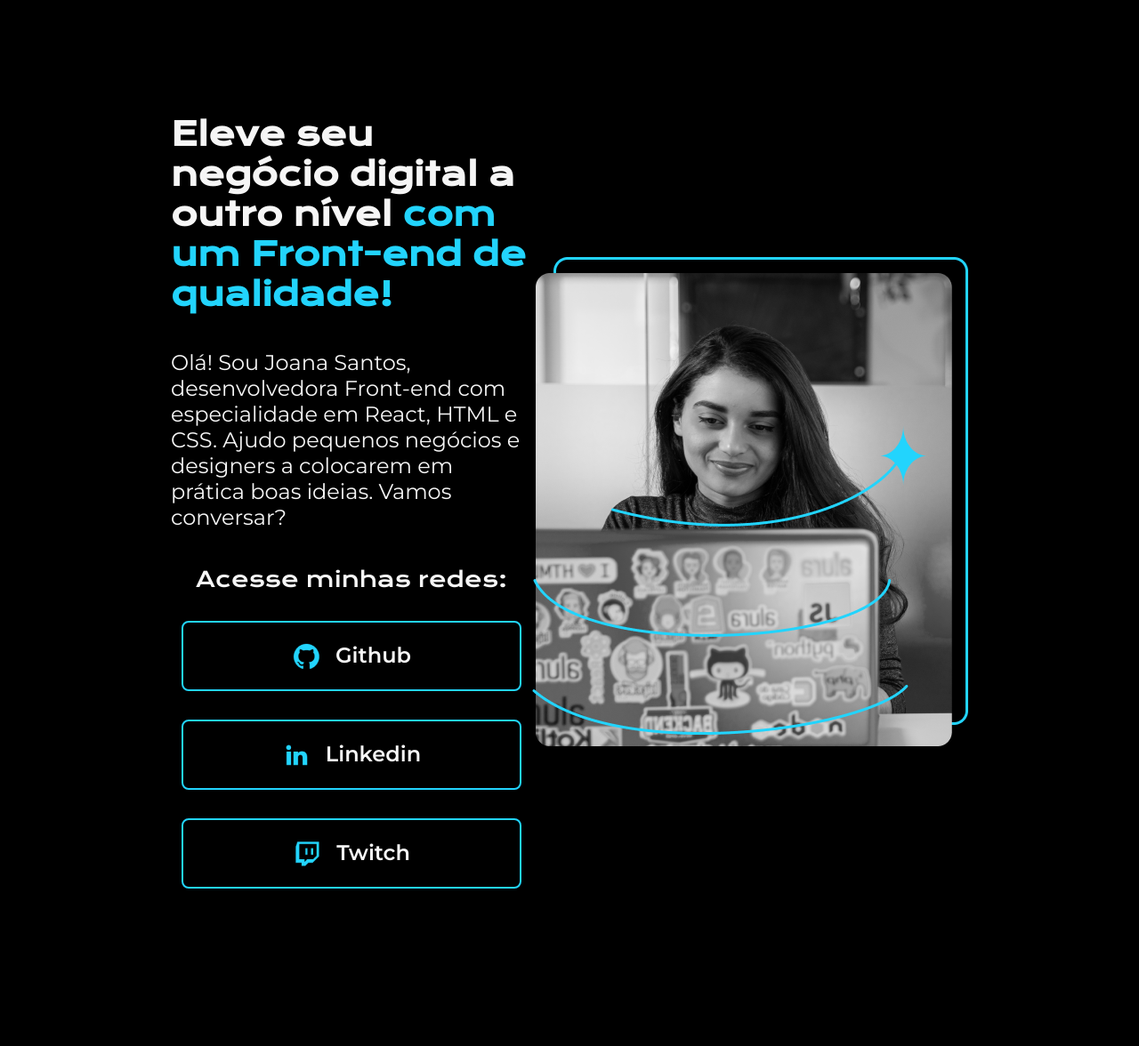
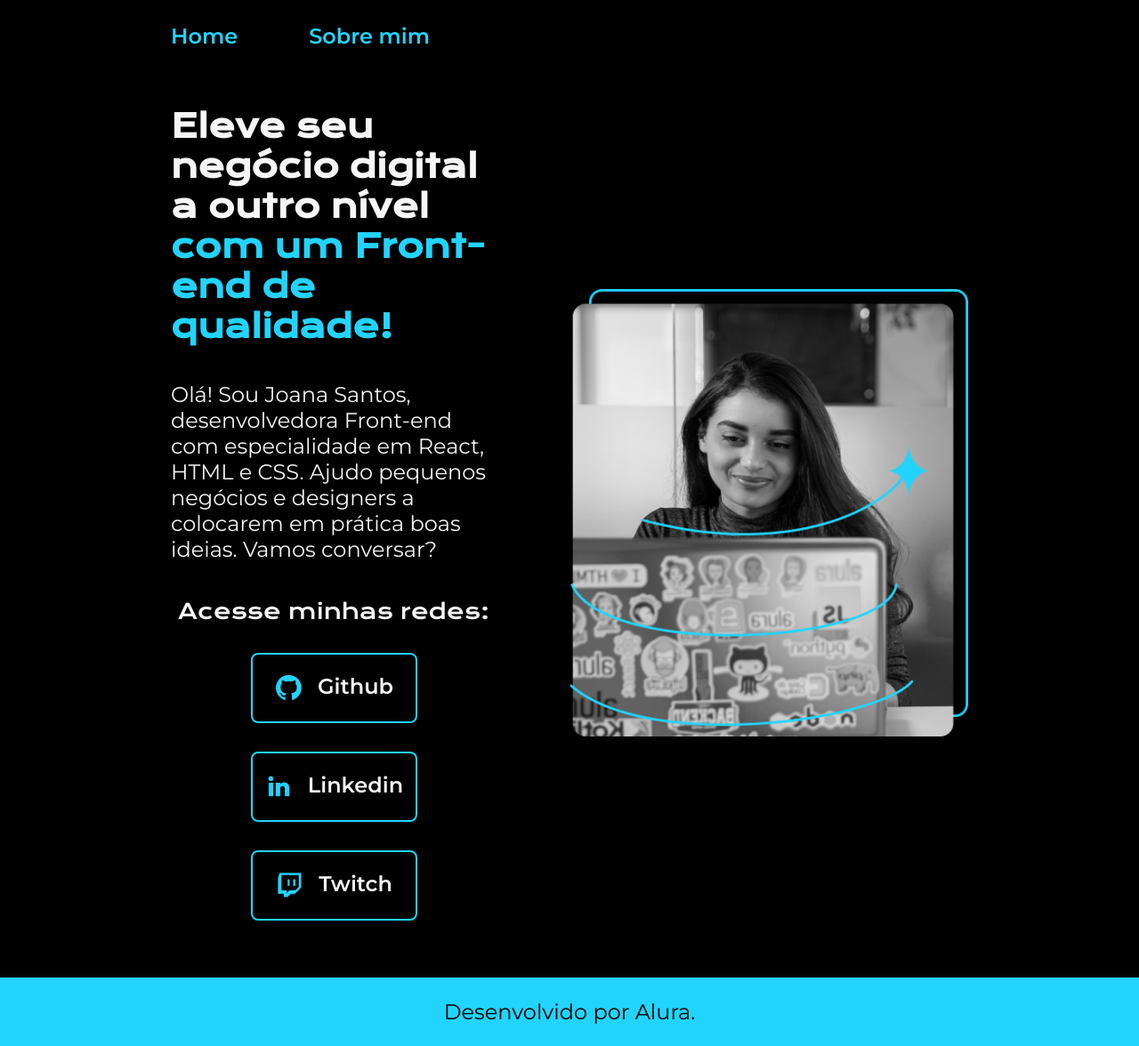
Before and after one commit to luana-lima23/Portifolio, a plain HTML site: page index.html in a window 1280 px wide. Shown: the whole page at 89% size. Before the commit the page ends 999 px from the top, so only its background shows below. Drawn offline with nearby package versions, Linux system fonts and the light colour scheme.

Commit message:
Add files via upload

```diff
--- a/index.html
+++ b/index.html
@@ -7,7 +7,12 @@
     <link rel="stylesheet" href="style.css">
 </head>
 <body>
-    <header></header>
+    <header class="cabecalho">
+      <nav class="cabecalho__menu">
+        <a class="cabecalho__menu__link" href="index.html">Home</a>
+        <a class="cabecalho__menu__link" href="about.html">Sobre mim</a>
+      </nav>
+    </header>
     <main class="apresentacao">
         <section class="apresentacao__conteudo">
             <h1 class="apresentacao__conteudo__titulo">Eleve seu negócio digital a outro nível <strong class= "titulo-destaque">
@@ -17,23 +22,24 @@
             ideias. Vamos conversar?</p>
             <div class="apresentacao__links">
                 <h2 class="apresentacao__links__subtitulo">Acesse minhas redes:</h2>
-                <a class="apresentacao__links__link" href="https://github.com/">
+                <a class="apresentacao__links__navegacao" href="https://github.com/">
                     <img src="./assets/github.png" >
                     Github
                 </a>
-                <a class="apresentacao__links__link" href="https://www.linkedin.com/">
+                <a class="apresentacao__links__navegacao" href="https://www.linkedin.com/">
                     <img src="./assets/linkedin.png" >
                     Linkedin
                 </a>
-                <a class="apresentacao__links__link" href="https://www.twitch.tv/">
+                <a class="apresentacao__links__navegacao" href="https://www.twitch.tv/">
                     <img src="./assets/twitch.png" >
                     Twitch
                 </a>
             </div>
         </section>
-    <img src="./assets/Imagem.png" alt="foto da desenvolvedora">
-
+    <img class="apresentacao__imagem" src="./assets/Imagem.png" alt="foto da desenvolvedora">
     </main>
-    <footer></footer>
+    <footer class="rodape">
+        <p>Desenvolvido por Alura.</p>
+    </footer>
 </body>
 </html>
--- a/style.css
+++ b/style.css
@@ -1,4 +1,14 @@
 @import url('https://fonts.googleapis.com/css2?family=Krona+One&family=Montserrat:wght@400;600&display=swap');
+
+:root {
+    --cor-primaria: #000000;
+    --cor-secundaria: #F6F6F6;
+    --cor-terciaria: #22D4FD;
+    --cor-hover: #272727;
+
+    --fonte-primaria: 'Krona One', sans-serif;
+    --fonte-secundaria: 'Montserrat', sans-serif;
+}
 
 * {
     margin: 0;
@@ -6,26 +16,39 @@
 }
 
 body {
-    height: 100vh;
     box-sizing: border-box;
-    background-color: black;
-    color: #F6F6F6;
+    background-color: var(--cor-primaria);
+    color: var(--cor-secundaria);
 
 }
 
-.titulo-destaque {
-    color: #22D4FD;
+.cabecalho {
+    padding: 2% 0% 0% 15%;
+}
+
+.cabecalho__menu {
+    display: flex;
+    gap: 80px;
+}
+
+.cabecalho__menu__link {
+    font-family: var(--fonte-secundaria);
+    font-size: 24px;
+    font-weight: 600;
+    color: var(--cor-terciaria);
+    text-decoration: none;
 }
 
 .apresentacao {
-    margin: 10% 15%;
+    padding: 5% 15%;
     display: flex;
     align-items: center;
     justify-content: space-between;
+    gap: 82px;
 }
 
 .apresentacao__conteudo {
-    width: 615px;
+    width: 50%;
     display: flex;
     flex-direction: column;
     gap: 40px;
@@ -33,12 +56,16 @@ body {
 
 .apresentacao__conteudo__titulo {
     font-size: 36px;
-    font-family: 'Krona One', sans-serif;
+    font-family: var(--fonte-primaria);
+}
+
+.titulo-destaque {
+    color: var(--cor-terciaria);
 }
 
 .apresentacao__conteudo__texto {
     font-size: 24px;
-    font-family: 'Montserrat', sans-serif;
+    font-family: var(--fonte-secundaria);
 }
 
 .apresentacao__links {
@@ -50,29 +77,61 @@ body {
 }
 
 .apresentacao__links__subtitulo {
-    font-family: 'Krona One', 'san-serif';
+    font-family: var(--fonte-primaria);
     font-weight: 400;
     font-size: 24px;
 }
 
-.apresentacao__links__link {
+.apresentacao__links__navegacao {
     display: flex;
     justify-content: center;
     gap: 16px;
-    border: 2px solid #22D4FD;
-    width: 378px;
+    border: 2px solid var(--cor-terciaria);
+    width: 50%;
     text-align: center;
     border-radius: 8px;
     font-size: 24px;
     font-weight: 600;
     padding: 21.5px 0;
     text-decoration: none;
-    color: #F6F6F6;
-    font-family: 'Montserrat', sans-serif;
-
+    color: var(--cor-secundaria);
+    font-family: var(--fonte-secundaria);
 }
 
 .apresentacao__links__link:hover {
-    background-color: #272727;
+    background-color: var(--cor-hover);
     padding: 3%;
 }
+
+.apresentacao__imagem {
+    width: 50%;
+}
+
+.rodape {
+    padding: 24px;
+    color: var(--cor-primaria);
+    background-color: var(--cor-terciaria);
+    text-align: center;
+    font-family: var(--fonte-secundaria);
+    font-size: 24px;
+    font-weight: 400;
+}
+
+@media (max-width: 1200px) {
+    .cabecalho {
+        padding: 10%;
+    }
+
+    .cabecalho__menu {
+        justify-content: center;
+    }
+
+    .apresentacao {
+        flex-direction: column-reverse;
+        padding: 5%;
+    }
+
+    .apresentacao__conteudo {
+        width: auto;
+    }
+}
```
Also changed, not shown: about.html (added, +30 -0 lines).
